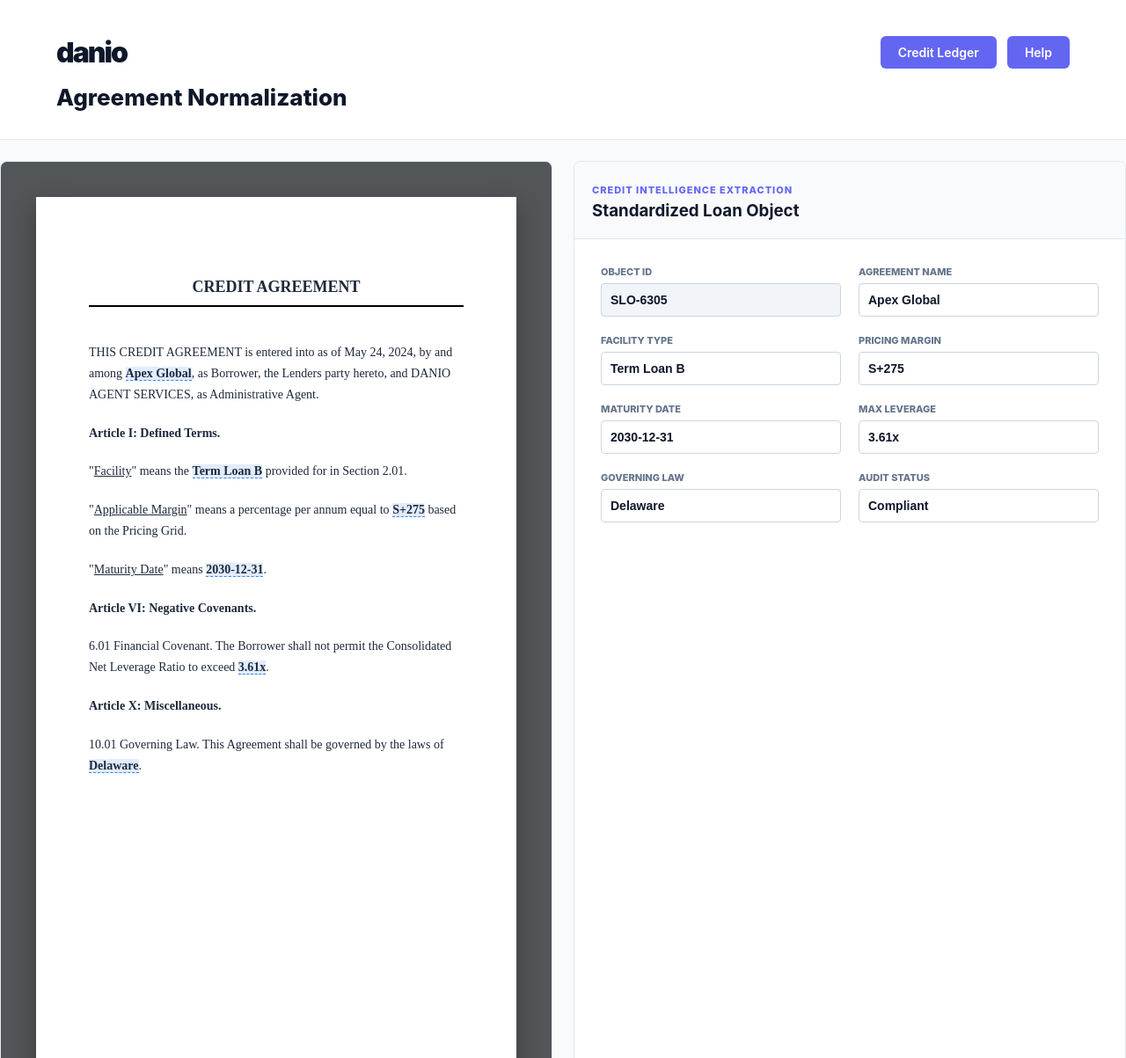
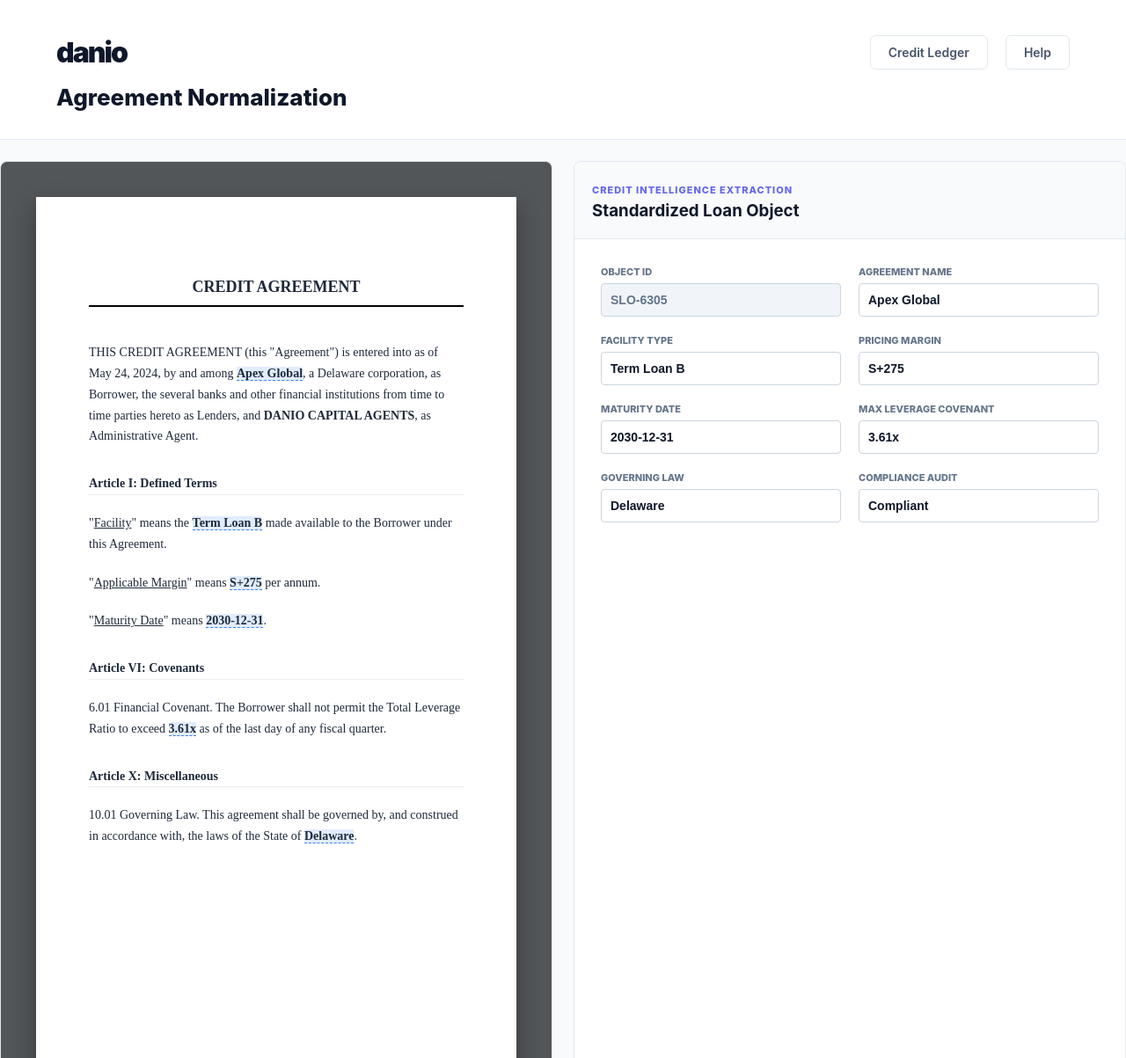
Before and after one commit to edimaudo/danio, a Flask app: page /reader in a window 1280 px wide. Shown: the top 1203 px of the page at 88% size. Run offline with Flask 3, Linux system fonts and the light colour scheme.

Commit message:
Update reader.html

```diff
--- a/templates/reader.html
+++ b/templates/reader.html
@@ -36,18 +36,69 @@
         }
         .pdf-page h1 { font-size: 18px; text-align: center; text-transform: uppercase; margin-bottom: 40px; border-bottom: 2px solid #000; padding-bottom: 10px; }
         .pdf-page p { font-size: 14px; line-height: 1.7; margin-bottom: 20px; }
-        .ocr-match { background: rgba(59, 130, 246, 0.15); border-bottom: 1px dashed #3b82f6; position: relative; }
+        .pdf-page .section-header { font-weight: bold; margin-top: 30px; border-bottom: 1px solid #eee; }
 
-        /* Intelligence Form */
-        .form-panel { background: white; border-radius: 8px; border: 1px solid var(--danio-border); display: flex; flex-direction: column; overflow: hidden; }
-        .form-header { background: #f8fafc; padding: 20px; border-bottom: 1px solid var(--danio-border); }
-        .form-content { padding: 30px; flex-grow: 1; overflow-y: auto; }
-        .form-row { display: grid; grid-template-columns: 1fr 1fr; gap: 20px; margin-bottom: 20px; }
-        .field-group label { display: block; font-size: 11px; font-weight: 800; text-transform: uppercase; color: var(--danio-slate); margin-bottom: 6px; }
-        .field-group input { width: 100%; padding: 10px; border: 1px solid #cbd5e1; border-radius: 4px; font-size: 14px; background: #fff; color: var(--danio-navy); font-weight: 600; }
-        .field-group input:read-only { background: #f1f5f9; cursor: not-allowed; }
+        /* Highlighting Simulation */
+        .ocr-match {
+            background: rgba(59, 130, 246, 0.15); /* Danio blue at low opacity */
+            border-bottom: 1px dashed #3b82f6;
+            position: relative;
+        }
 
-        /* Institutional Action Button (Black) */
+        /* Intelligence Form Panel */
+        .form-panel {
+            background: white;
+            border-radius: 8px;
+            border: 1px solid var(--danio-border);
+            display: flex;
+            flex-direction: column;
+            overflow: hidden;
+        }
+        .form-header {
+            background: #f8fafc;
+            padding: 20px;
+            border-bottom: 1px solid var(--danio-border);
+        }
+        .form-content {
+            padding: 30px;
+            flex-grow: 1;
+            overflow-y: auto;
+        }
+
+        .form-row {
+            display: grid;
+            grid-template-columns: 1fr 1fr;
+            gap: 20px;
+            margin-bottom: 20px;
+        }
+
+        .field-group label {
+            display: block;
+            font-size: 11px;
+            font-weight: 800;
+            text-transform: uppercase;
+            color: var(--danio-slate);
+            margin-bottom: 6px;
+        }
+
+        .field-group input {
+            width: 100%;
+            padding: 10px;
+            border: 1px solid #cbd5e1;
+            border-radius: 4px;
+            font-size: 14px;
+            background: #fff;
+            color: var(--danio-navy);
+            font-weight: 600;
+        }
+
+        .field-group input:read-only {
+            background: #f1f5f9;
+            cursor: not-allowed;
+            color: var(--danio-slate);
+        }
+
+        /* Button Style Override */
         .btn-danio-black {
             padding: 12px 24px;
             background-color: #0f172a;
@@ -66,20 +117,54 @@
             justify-content: center;
             transition: all 0.2s ease;
         }
-        .btn-danio-black:hover { background-color: #1e293b; }
-        .btn-danio-black:disabled { background-color: #64748b; border-color: #64748b; cursor: not-allowed; }
+        .btn-danio-black:hover {
+            background-color: #1e293b;
+        }
+        .btn-danio-black:disabled {
+            background-color: #64748b;
+            border-color: #64748b;
+            cursor: not-allowed;
+            opacity: 0.8;
+        }
 
-        .scanning-overlay { position: absolute; inset: 0; background: rgba(255,255,255,0.9); display: flex; flex-direction: column; align-items: center; justify-content: center; z-index: 10; border-radius: inherit; }
+        /* Loading / Scanning UI */
+        .scanning-overlay {
+            position: absolute;
+            top: 0; left: 0; right: 0; bottom: 0;
+            background: rgba(255,255,255,0.9);
+            display: flex;
+            flex-direction: column;
+            align-items: center;
+            justify-content: center;
+            z-index: 10;
+            border-radius: inherit;
+        }
+
+        .spinner {
+            width: 40px;
+            height: 40px;
+            border: 4px solid #f3f3f3;
+            border-top: 4px solid #0f172a;
+            border-radius: 50%;
+            animation: spin 1s linear infinite;
+        }
+
+        @keyframes spin {
+            0% { transform: rotate(0deg); }
+            100% { transform: rotate(360deg); }
+        }
+
     </style>
 </head>
 <body class="app-bg">
+
     <nav class="nav-shell" style="height: auto; min-height: 120px;">
         <div class="nav-content" style="flex-direction: column; align-items: flex-start; padding: 40px 0 32px 0;">
             <div class="nav-brand-group" style="display: flex; align-items: center; justify-content: space-between; width: 100%;">
                 <a href="/workstation" class="brand" style="opacity: 1; text-decoration: none;">danio</a>
-                <div class="nav-links" style="display: flex; gap: 12px; align-items: center;">
-                    <a href="/workstation" class="btn-primary-sm">Credit Ledger</a>
-                    <a href="/documentation" class="btn-primary-sm">Help</a>
+                <div class="nav-links">
+                    <a href="/workstation" class="btn-primary-sm" style="background: transparent; border: 1px solid #e2e8f0; color: #475569;">Credit Ledger</a>
+                    <a href="/documentation" class="btn-primary-sm" style="background: transparent; border: 1px solid #e2e8f0; color: #475569;">Help</a>
                 </div>
             </div>
 
@@ -92,70 +177,101 @@
     </nav>
 
     <main class="container" style="max-width: 1400px; margin-top: 24px; padding: 0;">
+
         <div class="split-view">
+            <!-- LEFT: Document View -->
             <div class="pdf-viewport">
                 <div class="pdf-page" id="legal-doc">
                     {% if is_new %}
                     <div id="scan-layer" class="scanning-overlay">
                         <div class="spinner"></div>
-                        <p style="margin-top:15px; font-weight:700;">OCR Extraction Active...</p>
+                        <p style="margin-top:15px; font-weight:700; color:#0f172a; font-family:sans-serif;">OCR Extraction Active...</p>
                     </div>
                     {% endif %}
 
                     <h1>Credit Agreement</h1>
-                    <p>THIS CREDIT AGREEMENT is entered into as of May 24, 2024, by and among <strong><span class="ocr-match">{{ record.name }}</span></strong>, as Borrower, the Lenders party hereto, and DANIO AGENT SERVICES, as Administrative Agent.</p>
-                    <p><strong>Article I: Defined Terms.</strong></p>
-                    <p>"<u>Facility</u>" means the <strong><span class="ocr-match">{{ record.type }}</span></strong> provided for in Section 2.01.</p>
-                    <p>"<u>Applicable Margin</u>" means a percentage per annum equal to <strong><span class="ocr-match">{{ record.margin }}</span></strong> based on the Pricing Grid.</p>
+                    <p>THIS CREDIT AGREEMENT (this "Agreement") is entered into as of May 24, 2024, by and among <strong><span class="ocr-match">{{ record.name }}</span></strong>, a Delaware corporation, as Borrower, the several banks and other financial institutions from time to time parties hereto as Lenders, and <strong>DANIO CAPITAL AGENTS</strong>, as Administrative Agent.</p>
+
+                    <p class="section-header">Article I: Defined Terms</p>
+                    <p>"<u>Facility</u>" means the <strong><span class="ocr-match">{{ record.type }}</span></strong> made available to the Borrower under this Agreement.</p>
+                    <p>"<u>Applicable Margin</u>" means <strong><span class="ocr-match">{{ record.margin }}</span></strong> per annum.</p>
                     <p>"<u>Maturity Date</u>" means <strong><span class="ocr-match">{{ record.maturity }}</span></strong>.</p>
-                    <p><strong>Article VI: Negative Covenants.</strong></p>
-                    <p>6.01 Financial Covenant. The Borrower shall not permit the Consolidated Net Leverage Ratio to exceed <strong><span class="ocr-match">{{ record.leverage_covenant }}</span></strong>.</p>
-                    <p><strong>Article X: Miscellaneous.</strong></p>
-                    <p>10.01 Governing Law. This Agreement shall be governed by the laws of <strong><span class="ocr-match">{{ record.law }}</span></strong>.</p>
+
+                    <p class="section-header">Article VI: Covenants</p>
+                    <p>6.01 Financial Covenant. The Borrower shall not permit the Total Leverage Ratio to exceed <strong><span class="ocr-match">{{ record.leverage_covenant }}</span></strong> as of the last day of any fiscal quarter.</p>
+
+                    <p class="section-header">Article X: Miscellaneous</p>
+                    <p>10.01 Governing Law. This agreement shall be governed by, and construed in accordance with, the laws of the State of <strong><span class="ocr-match">{{ record.law }}</span></strong>.</p>
                 </div>
             </div>
 
+            <!-- RIGHT: Extraction Form -->
             <div class="form-panel">
                 <div class="form-header">
                     <span style="font-size: 11px; font-weight: 800; color: var(--danio-indigo); letter-spacing: 1px;">CREDIT INTELLIGENCE EXTRACTION</span>
-                    <h3 style="margin: 4px 0 0 0;">Standardized Loan Object</h3>
+                    <h3 style="margin: 4px 0 0 0; color: var(--danio-navy);">Standardized Loan Object</h3>
                 </div>
 
                 <div class="form-content">
                     <div class="form-row">
-                        <div class="field-group"><label>Object ID</label><input type="text" id="obj-id" value="{{ record.id }}" readonly></div>
-                        <div class="field-group"><label>Agreement Name</label><input type="text" id="obj-name" value="{{ record.name }}"></div>
+                        <div class="field-group">
+                            <label>Object ID</label>
+                            <input type="text" id="obj-id" value="{{ record.id }}" readonly>
+                        </div>
+                        <div class="field-group">
+                            <label>Agreement Name</label>
+                            <input type="text" id="obj-name" value="{{ record.name }}">
+                        </div>
                     </div>
+
                     <div class="form-row">
-                        <div class="field-group"><label>Facility Type</label><input type="text" id="obj-type" value="{{ record.type }}"></div>
-                        <div class="field-group"><label>Pricing Margin</label><input type="text" id="obj-margin" value="{{ record.margin }}"></div>
+                        <div class="field-group">
+                            <label>Facility Type</label>
+                            <input type="text" id="obj-type" value="{{ record.type }}">
+                        </div>
+                        <div class="field-group">
+                            <label>Pricing Margin</label>
+                            <input type="text" id="obj-margin" value="{{ record.margin }}">
+                        </div>
                     </div>
+
                     <div class="form-row">
-                        <div class="field-group"><label>Maturity Date</label><input type="text" id="obj-maturity" value="{{ record.maturity }}"></div>
-                        <div class="field-group"><label>Max Leverage</label><input type="text" id="obj-cov" value="{{ record.leverage_covenant }}"></div>
+                        <div class="field-group">
+                            <label>Maturity Date</label>
+                            <input type="text" id="obj-maturity" value="{{ record.maturity }}">
+                        </div>
+                        <div class="field-group">
+                            <label>Max Leverage Covenant</label>
+                            <input type="text" id="obj-cov" value="{{ record.leverage_covenant }}">
+                        </div>
                     </div>
+
                     <div class="form-row">
-                        <div class="field-group"><label>Governing Law</label><input type="text" id="obj-law" value="{{ record.law }}"></div>
-                        <div class="field-group"><label>Audit Status</label><input type="text" id="obj-status" value="{{ record.compliance }}"></div>
+                        <div class="field-group">
+                            <label>Governing Law</label>
+                            <input type="text" id="obj-law" value="{{ record.law }}">
+                        </div>
+                        <div class="field-group">
+                            <label>Compliance Audit</label>
+                            <input type="text" id="obj-status" value="{{ record.compliance }}">
+                        </div>
                     </div>
                 </div>
 
                 <div style="padding: 24px; background: #f8fafc; border-top: 1px solid var(--danio-border);">
                     {% if is_new %}
-                    <button id="commit-btn" class="btn-danio-black" onclick="saveToLedger()">
-                        Commit to Ledger
-                    </button>
+                    <button id="commit-btn" class="btn-danio-black" onclick="saveToLedger()" disabled>Scanning Document...</button>
                     {% else %}
-                    <button class="btn-danio-black" onclick="window.location.href='/workstation'">
-                        Return to Portfolio
-                    </button>
+                    <button class="btn-danio-black" onclick="window.location.href='/workstation'">Return to Portfolio</button>
                     {% endif %}
                 </div>
             </div>
         </div>
+
     </main>
 
     <script>
+        // OCR Simulation Logic
         window.addEventListener('DOMContentLoaded', () => {
             const overlay = document.getElementById('scan-layer');
             const btn = document.getElementById('commit-btn');
@@ -187,12 +303,29 @@
                 compliance: document.getElementById('obj-status').value
             };
 
+            // Local Storage Persistence
+            const localData = JSON.parse(localStorage.getItem('danio_storage') || '[]');
+
+            // Update existing or add new
+            const index = localData.findIndex(r => r.id === payload.id);
+            if (index !== -1) {
+                localData[index] = payload;
+            } else {
+                localData.unshift(payload);
+            }
+
+            localStorage.setItem('danio_storage', JSON.stringify(localData));
+
+            // Standard server commit call
             fetch('/commit', {
                 method: 'POST',
                 headers: { 'Content-Type': 'application/json' },
                 body: JSON.stringify(payload)
             }).then(() => {
                 window.location.href = '/workstation';
+            }).catch(() => {
+                // Fallback for demo environments without working server endpoints
+                window.location.href = '/workstation';
             });
         }
     </script>
```
